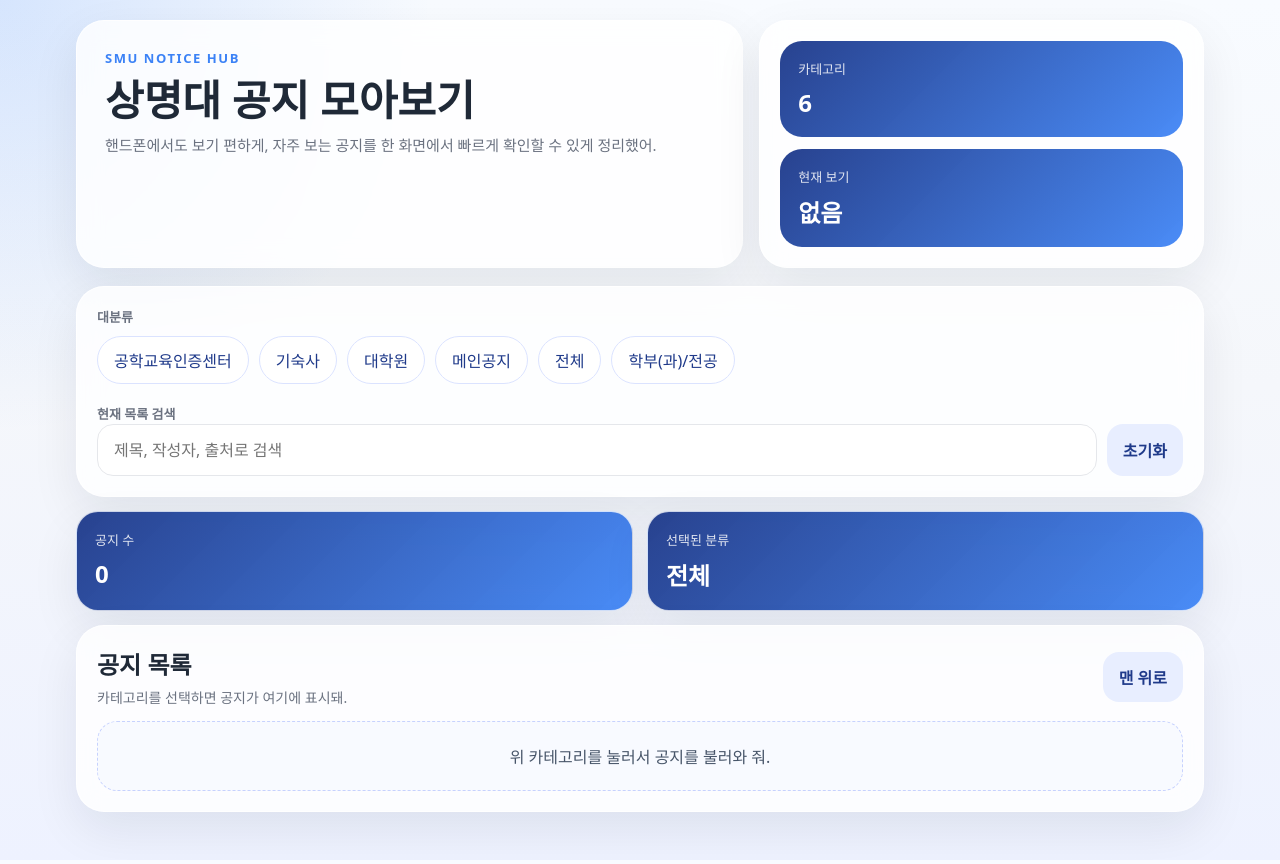
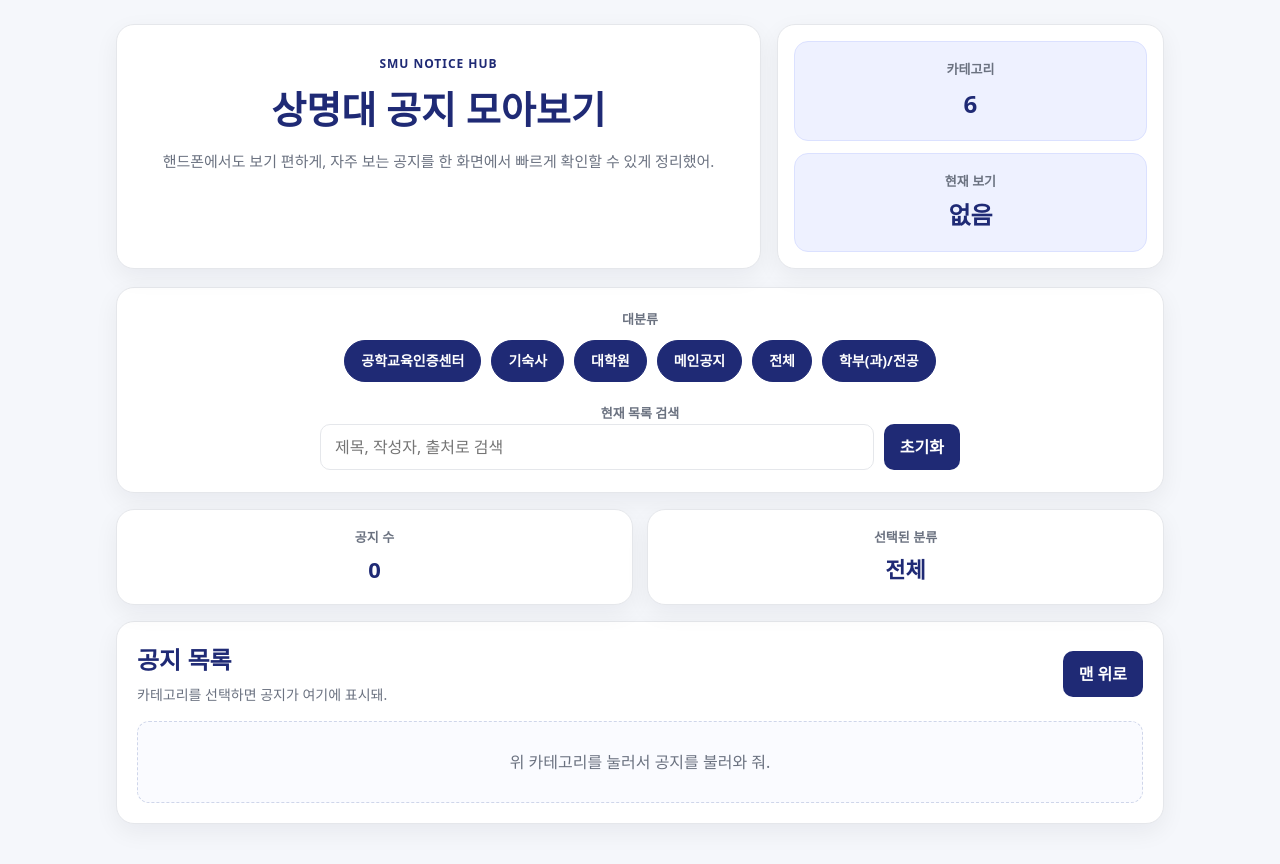
Before and after one commit to usernameisuser11/jotgatdaa.smu, a Flask app: page / in a window 1280 px wide. Run offline with Flask 3, Linux system fonts and the light colour scheme.

Commit message:
Update style.css

```diff
--- a/static/style.css
+++ b/static/style.css
@@ -1,14 +1,18 @@
 :root {
   --bg: #f5f7fb;
-  --card: #ffffff;
+  --white: #ffffff;
+  --navy: #1f2a75;
+  --navy-dark: #17205d;
+  --navy-soft: #eef1ff;
   --text: #1f2937;
   --muted: #6b7280;
   --line: #e5e7eb;
-  --primary: #1f3a8a;
-  --primary-soft: #e8eeff;
-  --accent: #3b82f6;
-  --shadow: 0 18px 48px rgba(15, 23, 42, 0.08);
-  --radius: 22px;
+  --chip: #f8fafc;
+  --shadow: 0 8px 24px rgba(15, 23, 42, 0.06);
+  --radius-lg: 18px;
+  --radius-md: 12px;
+  --radius-sm: 8px;
+  --max-width: 1080px;
 }
 
 * {
@@ -22,10 +26,9 @@
 body {
   margin: 0;
   font-family: "Pretendard", "Noto Sans KR", system-ui, sans-serif;
+  background: var(--bg);
   color: var(--text);
-  background:
-    radial-gradient(circle at top left, rgba(59, 130, 246, 0.18), transparent 28%),
-    linear-gradient(180deg, #f8fbff 0%, var(--bg) 45%, #eef2ff 100%);
+  line-height: 1.5;
 }
 
 button,
@@ -34,88 +37,113 @@
 }
 
 button {
-  border: 0;
+  border: none;
+  background: none;
+}
+
+a {
+  color: inherit;
+  text-decoration: none;
+}
+
+a:hover {
+  text-decoration: underline;
 }
 
 .app-shell {
-  max-width: 1160px;
+  max-width: var(--max-width);
   margin: 0 auto;
-  padding: 20px 16px 48px;
+  padding: 24px 16px 40px;
 }
 
+/* 상단 */
 .hero {
   display: grid;
-  grid-template-columns: 1.5fr 1fr;
+  grid-template-columns: 1.5fr 0.9fr;
   gap: 16px;
   margin-bottom: 18px;
 }
 
 .hero__text,
 .hero__stats,
-.card {
-  background: rgba(255, 255, 255, 0.82);
-  backdrop-filter: blur(12px);
-  border: 1px solid rgba(255, 255, 255, 0.75);
-  border-radius: 28px;
+.toolbar,
+.summary-card,
+.list-section {
+  background: var(--white);
+  border: 1px solid var(--line);
+  border-radius: var(--radius-lg);
   box-shadow: var(--shadow);
 }
 
 .hero__text {
-  padding: 28px;
+  padding: 30px 24px;
+  text-align: center;
 }
 
 .eyebrow {
-  margin: 0 0 10px;
-  color: var(--accent);
-  font-size: 13px;
+  margin: 0 0 8px;
+  font-size: 12px;
   font-weight: 800;
-  letter-spacing: 0.12em;
+  color: var(--navy);
+  letter-spacing: 0.08em;
 }
 
 .hero h1 {
-  margin: 0 0 10px;
-  font-size: clamp(28px, 4vw, 42px);
-  line-height: 1.1;
+  margin: 0;
+  font-size: clamp(28px, 4vw, 38px);
+  color: var(--navy);
+  font-weight: 800;
 }
 
 .hero__desc {
-  margin: 0;
+  margin: 12px auto 0;
+  max-width: 680px;
   color: var(--muted);
   font-size: 15px;
-  line-height: 1.7;
 }
 
 .hero__stats {
-  padding: 20px;
+  padding: 16px;
   display: grid;
   gap: 12px;
 }
 
-.stat-card,
-.summary-card {
-  background: linear-gradient(135deg, rgba(31, 58, 138, 0.96), rgba(59, 130, 246, 0.92));
-  color: #fff;
-  border-radius: 22px;
+.stat-card {
+  background: var(--navy-soft);
+  border: 1px solid #dbe1ff;
+  border-radius: 14px;
   padding: 18px;
+  text-align: center;
 }
 
-.stat-card span,
-.summary-card span {
+.stat-card span {
   display: block;
+  margin-bottom: 6px;
   font-size: 13px;
-  opacity: 0.86;
-  margin-bottom: 8px;
+  color: var(--muted);
+  font-weight: 700;
 }
 
-.stat-card strong,
-.summary-card strong {
+.stat-card strong {
+  display: block;
   font-size: 24px;
+  color: var(--navy);
   font-weight: 800;
 }
 
+/* 공통 카드 */
+.card {
+  background: var(--white);
+  border: 1px solid var(--line);
+  border-radius: var(--radius-lg);
+  box-shadow: var(--shadow);
+}
+
+/* 툴바 */
 .toolbar {
-  padding: 20px;
-  margin-bottom: 14px;
+  padding: 22px 18px;
+  margin-bottom: 16px;
+  text-align: center;
 }
 
 .section-label {
@@ -123,54 +151,66 @@
   font-size: 13px;
   font-weight: 800;
   color: var(--muted);
-}
-
-.chip-row {
-  display: flex;
-  gap: 10px;
-  flex-wrap: wrap;
-}
-
-.chip-row--sub {
-  margin-top: 8px;
-}
-
-.chip {
-  border-radius: 999px;
-  padding: 11px 16px;
-  cursor: pointer;
-  transition: transform 0.16s ease, box-shadow 0.16s ease, background 0.16s ease, color 0.16s ease;
-  white-space: nowrap;
-}
-
-.chip:hover {
-  transform: translateY(-1px);
-}
-
-.chip--main {
-  background: #fff;
-  color: var(--primary);
-  border: 1px solid #dbe3ff;
-}
-
-.chip--sub {
-  background: #f8fafc;
-  color: #334155;
-  border: 1px solid #e2e8f0;
-}
-
-.chip.is-active {
-  background: linear-gradient(135deg, var(--primary), var(--accent));
-  color: #fff;
-  box-shadow: 0 10px 22px rgba(37, 99, 235, 0.22);
+  text-align: center;
 }
 
 .sub-wrap {
   margin-top: 18px;
 }
 
-.is-hidden {
-  display: none !important;
+.chip-row {
+  display: flex;
+  flex-wrap: wrap;
+  gap: 10px;
+  justify-content: center;
+}
+
+.chip-row--sub {
+  margin-top: 6px;
+}
+
+.chip {
+  display: inline-flex;
+  align-items: center;
+  justify-content: center;
+  min-height: 42px;
+  padding: 0 16px;
+  border-radius: 999px;
+  border: 1px solid #cfd6ea;
+  background: var(--chip);
+  color: var(--text);
+  font-size: 14px;
+  font-weight: 700;
+  cursor: pointer;
+  transition: 0.15s ease;
+  white-space: nowrap;
+}
+
+.chip:hover {
+  border-color: var(--navy);
+  color: var(--navy);
+  text-decoration: none;
+}
+
+.chip--main {
+  background: var(--navy);
+  color: #fff;
+  border-color: var(--navy);
+}
+
+.chip--main:hover {
+  background: var(--navy-dark);
+  color: #fff;
+}
+
+.chip--sub {
+  background: #fff;
+}
+
+.chip.is-active {
+  background: var(--navy-dark);
+  color: #fff;
+  border-color: var(--navy-dark);
 }
 
 .search-wrap {
@@ -180,14 +220,18 @@
 .search-box {
   display: flex;
   gap: 10px;
+  justify-content: center;
+  max-width: 640px;
+  margin: 0 auto;
 }
 
 .search-box input {
   flex: 1;
   min-width: 0;
-  padding: 14px 16px;
-  border-radius: 16px;
+  height: 46px;
+  padding: 0 14px;
   border: 1px solid var(--line);
+  border-radius: 10px;
   background: #fff;
   outline: none;
 }
@@ -199,40 +243,65 @@
 
 .search-box button,
 .ghost-btn {
-  padding: 13px 16px;
-  border-radius: 16px;
+  height: 46px;
+  padding: 0 16px;
+  border-radius: 10px;
+  background: var(--navy);
+  color: #fff;
+  font-weight: 700;
   cursor: pointer;
-  background: var(--primary-soft);
-  color: var(--primary);
-  font-weight: 700;
 }
 
+.search-box button:hover,
+.ghost-btn:hover {
+  background: var(--navy-dark);
+}
+
+/* 요약 */
 .summary-row {
   display: grid;
   grid-template-columns: repeat(2, minmax(0, 1fr));
   gap: 14px;
-  margin-bottom: 14px;
+  margin-bottom: 16px;
 }
 
 .summary-card {
-  box-shadow: var(--shadow);
+  padding: 18px;
+  text-align: center;
 }
 
+.summary-card span {
+  display: block;
+  margin-bottom: 6px;
+  font-size: 13px;
+  color: var(--muted);
+  font-weight: 700;
+}
+
+.summary-card strong {
+  display: block;
+  font-size: 22px;
+  color: var(--navy);
+  font-weight: 800;
+}
+
+/* 목록 */
 .list-section {
   padding: 20px;
 }
 
 .list-head {
   display: flex;
+  align-items: center;
   justify-content: space-between;
-  align-items: center;
   gap: 12px;
-  margin-bottom: 14px;
+  margin-bottom: 16px;
 }
 
 .list-head h2 {
   margin: 0 0 6px;
   font-size: 24px;
+  color: var(--navy);
 }
 
 .list-head p {
@@ -242,11 +311,11 @@
 }
 
 .status-box {
-  border-radius: 20px;
-  border: 1px dashed #c7d2fe;
-  background: #f8faff;
-  color: #475569;
-  padding: 22px;
+  padding: 28px 16px;
+  border: 1px dashed #cfd6ea;
+  border-radius: 12px;
+  background: #fafbff;
+  color: var(--muted);
   text-align: center;
 }
 
```
Also changed, not shown: other parts of static/style.css (+72 -32 lines).
